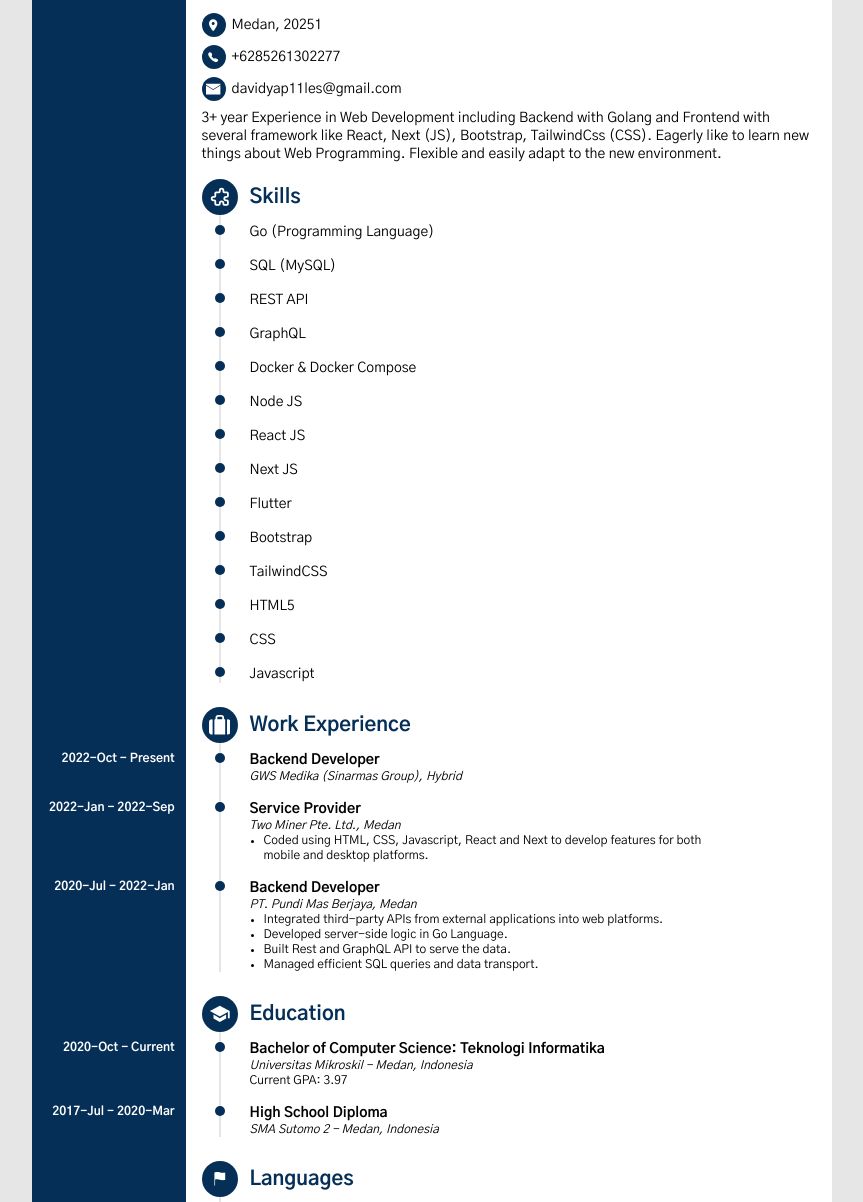
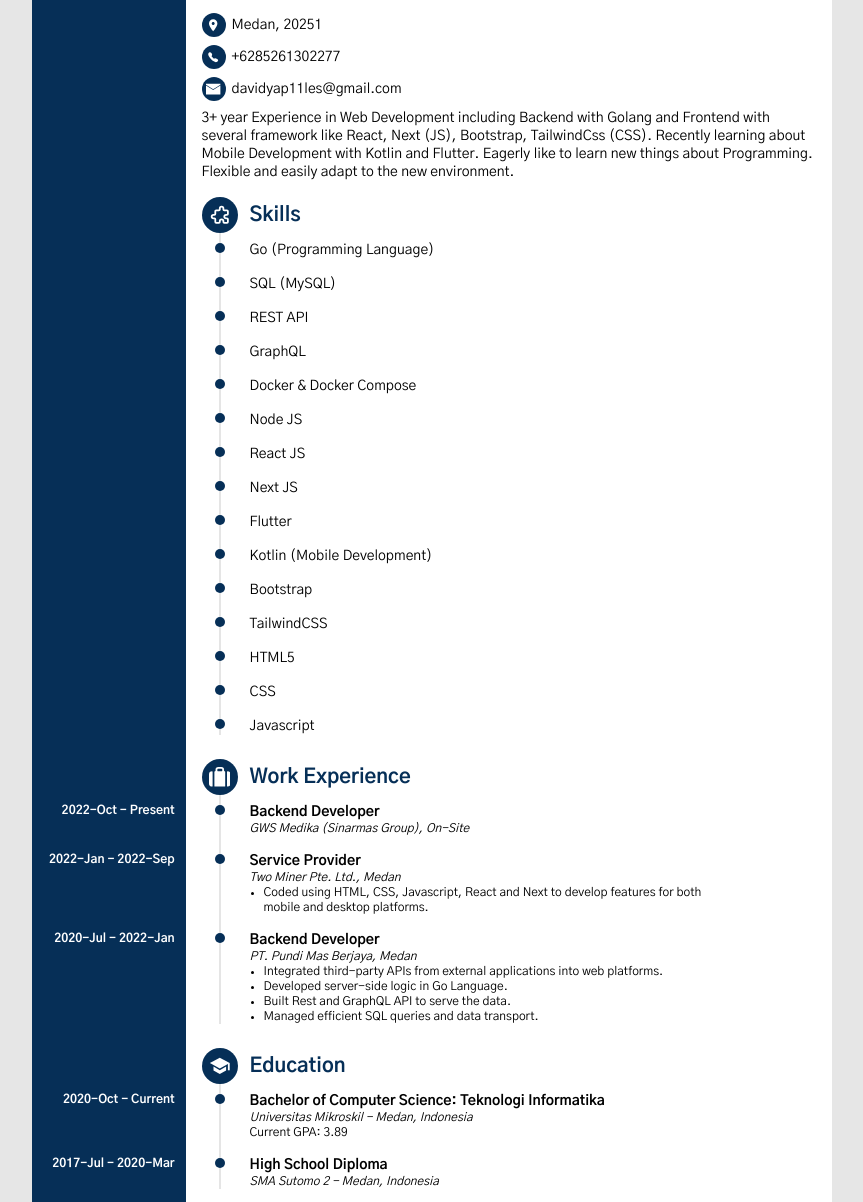
Before and after one commit to david-yappeter/CV, a website: page index.html in a window 1280 px wide. Shown: the part 87-1289 px from the top of the page, without its empty margins (208-1071 px from the left). Drawn offline with Linux system fonts and the light colour scheme.

Commit message:
feat: update CV

```diff
--- a/index.html
+++ b/index.html
@@ -75,7 +75,7 @@
           <!-- begin::Bio Description -->
           <p class="small-desc">
             3+ year Experience in Web Development including Backend with Golang and Frontend with several framework like React, Next (JS),
-            Bootstrap, TailwindCss (CSS). Eagerly like to learn new things about Web Programming. Flexible and easily adapt to the new
+            Bootstrap, TailwindCss (CSS). Recently learning about Mobile Development with Kotlin and Flutter. Eagerly like to learn new things about Programming. Flexible and easily adapt to the new
             environment.
           </p>
           <!-- end::Bio Description -->
@@ -164,6 +164,13 @@
             <!-- begin::Skill Item -->
             <li>
               <div class="dot-before">
+                <p class="small-desc">Kotlin (Mobile Development)</p>
+              </div>
+            </li>
+            <!-- end::Skill Item -->
+            <!-- begin::Skill Item -->
+            <li>
+              <div class="dot-before">
                 <p class="small-desc">Bootstrap</p>
               </div>
             </li>
@@ -222,7 +229,7 @@
             <li>
               <div class="dot-before aside-content" data-content="2022-Oct - Present">
                 <p class="small-title">Backend Developer</p>
-                <p class="small-subtitle"><i>GWS Medika (Sinarmas Group), Hybrid</i></p>
+                <p class="small-subtitle"><i>GWS Medika (Sinarmas Group), On-Site</i></p>
                 <ul class="inner-section-list smaller-list-content list-disc">
                   <!-- <li class="small-subtitle">
                   </li> -->
@@ -294,7 +301,7 @@
                 <p class="small-subtitle">
                   <i>Universitas Mikroskil - Medan, Indonesia</i>
                 </p>
-                <p class="small-subtitle">Current GPA: 3.97</p>
+                <p class="small-subtitle">Current GPA: 3.89</p>
               </div>
             </li>
             <!-- end::Personal Education Item -->
```
